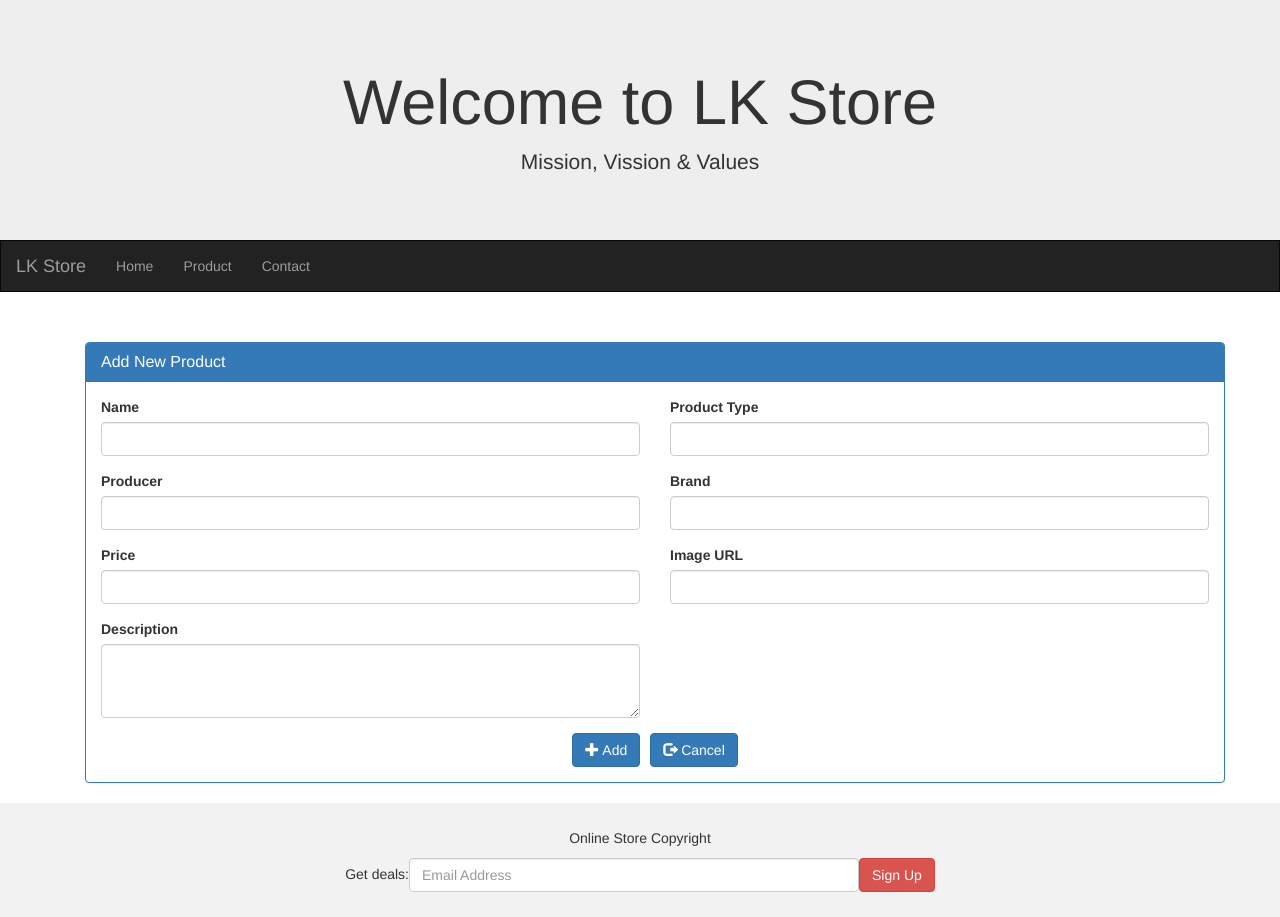
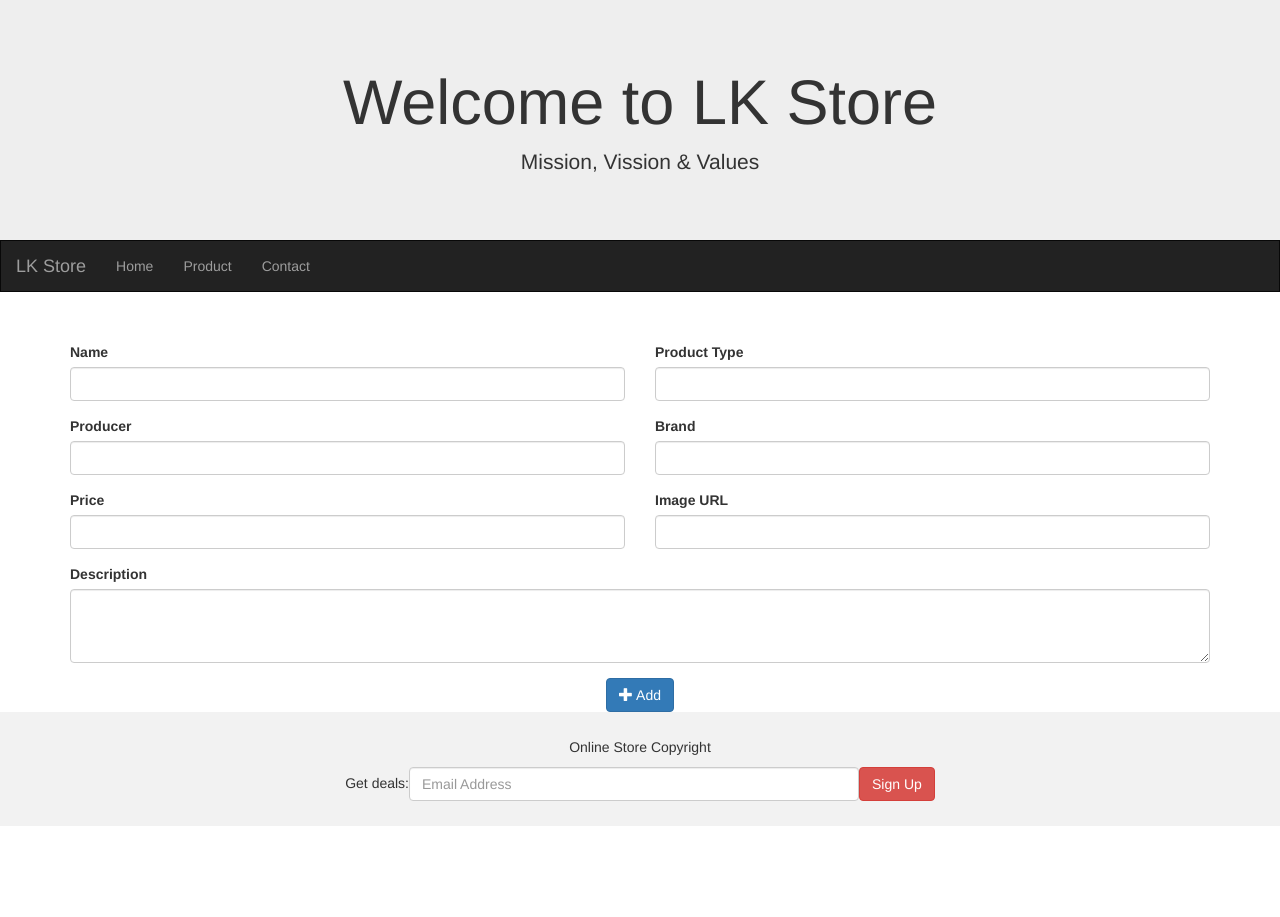
Before and after one commit to leekhanh1993/online-shopping, a React (Create React App) app: page /add-product in a window 1280 px wide. After the commit the page ends 826 px from the top, so only its background shows below. Built offline with nearby package versions, Linux system fonts and the light colour scheme.

Commit message:
commit modal add function

```diff
--- a/src/components/AddProduct/AddProduct.js
+++ b/src/components/AddProduct/AddProduct.js
@@ -41,26 +41,27 @@ class AddProduct extends Component {
         this.props.dispatch(addProduct(this.state))
         this.clearForm()
     }
-    onCancel(){
-        this.setState({
-            isRedirect: true
-        })
+    // onCancel() {
+    //     this.setState({
+    //         isRedirect: true
+    //     })
+    // }
+    submitForm(e){
+        e.preventDefault();
+        this.clearForm();
+        this.props.dispatch(addProduct(this.state))
+
     }
 
     render() {
-        if(this.state.isRedirect){
-            return(
-                <Redirect to="/product"/>
-            )
-        }
+        // if (this.state.isRedirect) {
+        //     return (
+        //         <Redirect to="/product" />
+        //     )
+        // }
         return (
-            <div className='container'>
-                <div className="panel panel-primary">
-                    <div className="panel-heading">
-                        <h3 className="panel-title">Add New Product</h3>
-                    </div>
-                    <div className="panel-body">
 
+            <form onSubmit={this.submitForm.bind(this)}>
                 <div className="row">
                     <div className="col-xs-6 col-sm-6 col-md-6 col-lg-6">
                         <div className="form-group">
@@ -150,7 +151,7 @@ class AddProduct extends Component {
                 </div>
 
                 <div className="row">
-                            <div className="col-xs-6 col-sm-6 col-md-6 col-lg-6">
+                    <div className="col-xs-12 col-sm-12 col-md-12 col-lg-12">
                         <div className="form-group">
                             <label htmlFor="true">Description</label>
 
@@ -177,21 +178,31 @@ class AddProduct extends Component {
 
                 <div className="text-center">
                     <button
-                                type="button"
+                        type="submit"
                         className="btn btn-primary"
-                                onClick={this.addNewProduct.bind(this)}
+                        // onClick={this.addNewProduct.bind(this)}
                     ><span className="glyphicon glyphicon-plus" /> Add</button>
-                            <button
+                    {/* <button
                         type="button"
                         className="btn btn-primary"
                         style={{ marginLeft: 10 }}
                         onClick={this.onCancel.bind(this)}
-                            ><span className="glyphicon glyphicon-log-out" /> Cancel</button>
+                    ><span className="glyphicon glyphicon-log-out" /> Cancel</button> */}
                 </div>
 
+                {/* <div className="panel panel-primary">
+                    <div className="panel-heading">
+                        <h3 className="panel-title">Add New Product</h3>
                     </div>
+                    <div className="panel-body">
+
+
                     </div>
-            </div>
+                </div> */}
+            </form>
+
+            // <div className='container'>
+            // </div>
         );
     }
 }
--- a/src/components/ControlView/ControlView.js
+++ b/src/components/ControlView/ControlView.js
@@ -2,6 +2,7 @@ import React, { Component } from 'react';
 import { connect } from 'react-redux'
 import * as actions from './../../actions/index'
 import { Link } from "react-router-dom";
+import AddProduct from '../AddProduct/AddProduct';
 
 class ControlView extends Component {
   constructor(props) {
@@ -42,12 +43,37 @@ class ControlView extends Component {
   render() {
     return (
       <div className="container-fluid">
+      <div>
+        {/* Modal */}
+        <div className="modal fade" id="myModal" role="dialog">
+          <div className="modal-dialog">
+            {/* Modal content*/}
+            <div className="modal-content">
+              <div className="modal-header">
+                <button type="button" className="close" data-dismiss="modal">×</button>
+                <h4 className="modal-title">New Product</h4>
+              </div>
+              <div className="modal-body">
+                <AddProduct/>
+              </div>
+              <div className="modal-footer">
+                <button type="button" className="btn btn-default" data-dismiss="modal">Close</button>
+              </div>
+            </div>
+          </div>
+        </div>
+      </div>
         <div className="row" style={{ paddingTop: 10, paddingBottom: 10 }}>
           <div className="col-xs-6 col-sm-6 col-md-6 col-lg-6">
-            <Link
+          <a
+              className="btn btn-primary"
+              data-toggle="modal"
+              data-target="#myModal"
+            ><span className="glyphicon glyphicon-plus" /> New Product</a>
+            {/* <Link
               className="btn btn-primary"
               to="/add-product"
-            ><span className="glyphicon glyphicon-plus" /> New Product</Link>
+            ><span className="glyphicon glyphicon-plus" /> New Product</Link> */}
           </div>
         </div>
         <div className="row" style={{ paddingTop: 10, paddingBottom: 10 }}>
```
Lines whose indentation alone changed are shown as unchanged.
